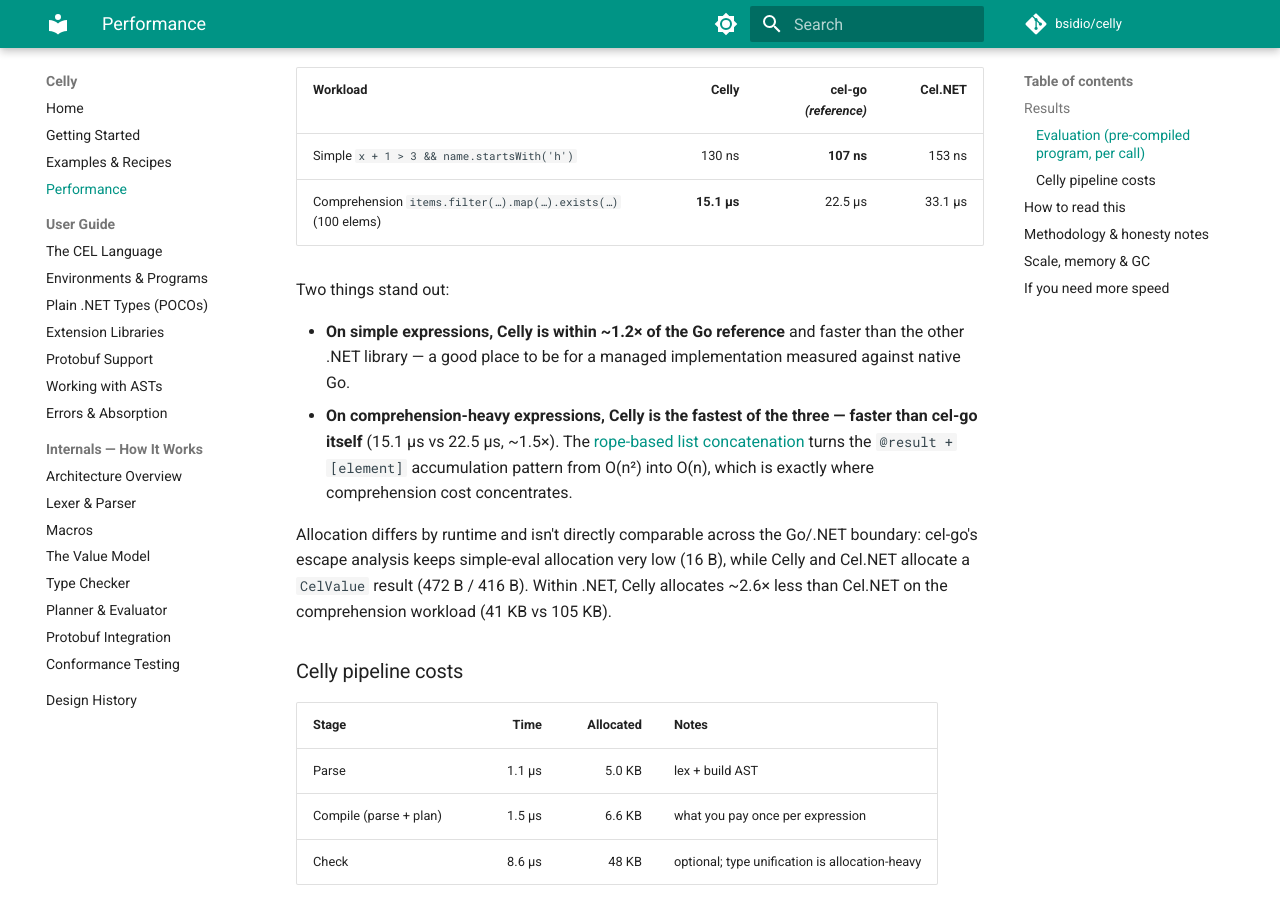
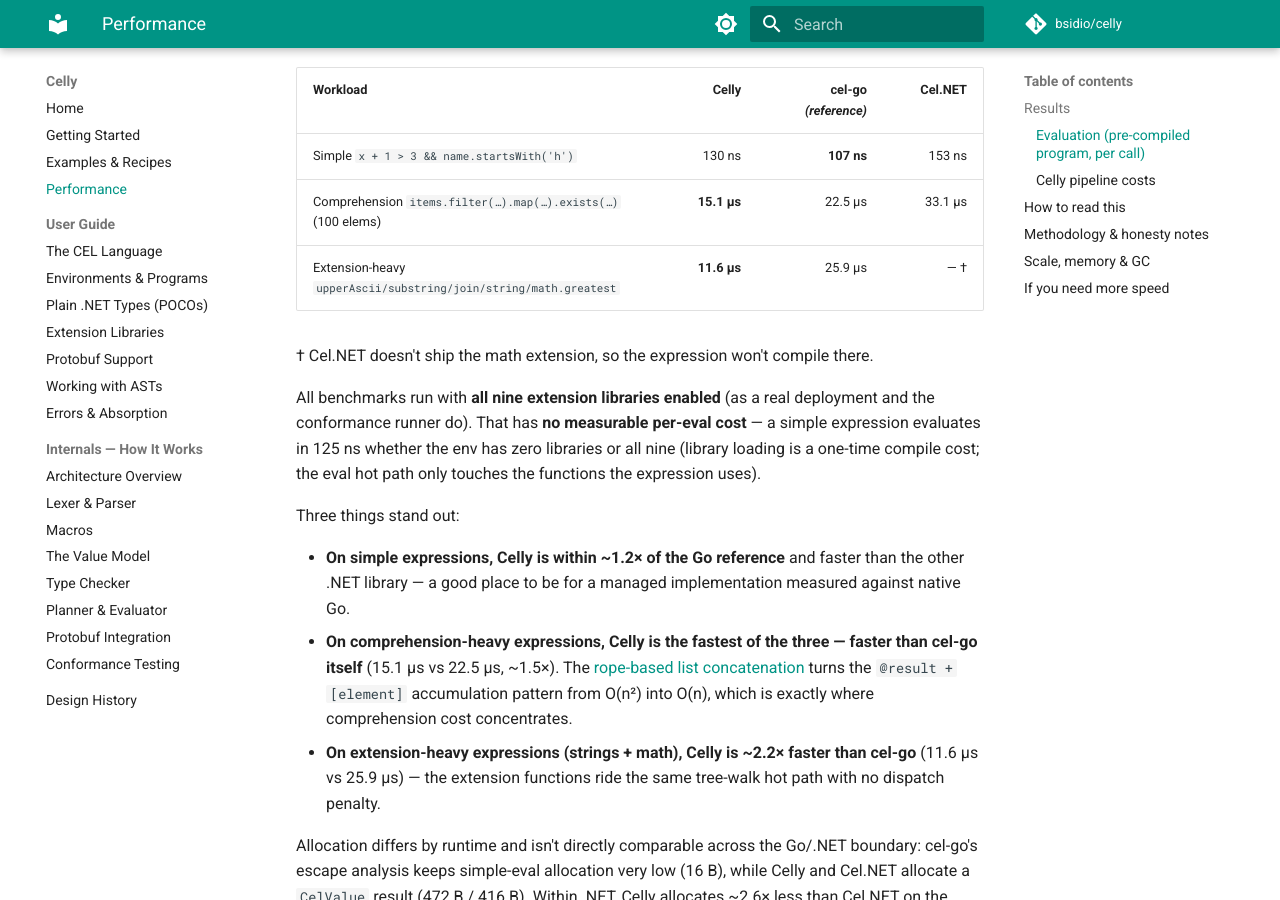
Before and after one commit to bsidio/celly, an MkDocs documentation site: the page built from docs/performance.md, in a window 1280 px wide and 900 px high, scrolled down 435 px. Built offline with MkDocs 1.6.1 and Material for MkDocs 9.7.7, drawn with Linux system fonts in a browser that asks for light colours; comment, search, counter and statistics services are not loaded.

Commit message:
bench: extension-heavy comparison + all-libraries-enabled
- Benchmarks now run with all 9 extension libraries enabled (as a real
  deployment / conformance runner does). Added an extension-heavy
  expression (strings + math) on both Celly and cel-go.
- Results: Celly 11.6us vs cel-go 25.9us (~2.2x faster) on the extension
  expression; enabling all 9 libraries has NO per-eval cost (simple eval
  125ns all-libs vs 128ns bare — library loading is one-time at compile).
- Performance docs updated with the extension row and the zero-overhead
  finding.

```diff
--- a/docs/performance.md
+++ b/docs/performance.md
@@ -17,8 +17,16 @@
 |---|--:|--:|--:|
 | Simple `x + 1 > 3 && name.startsWith('h')` | 130 ns | **107 ns** | 153 ns |
 | Comprehension `items.filter(…).map(…).exists(…)` (100 elems) | **15.1 µs** | 22.5 µs | 33.1 µs |
+| Extension-heavy `upperAscii/substring/join/string/math.greatest` | **11.6 µs** | 25.9 µs | — † |
 
-Two things stand out:
+† Cel.NET doesn't ship the math extension, so the expression won't compile there.
+
+All benchmarks run with **all nine extension libraries enabled** (as a real deployment and
+the conformance runner do). That has **no measurable per-eval cost** — a simple expression
+evaluates in 125 ns whether the env has zero libraries or all nine (library loading is a
+one-time compile cost; the eval hot path only touches the functions the expression uses).
+
+Three things stand out:
 
 - **On simple expressions, Celly is within ~1.2× of the Go reference** and faster than the
   other .NET library — a good place to be for a managed implementation measured against
@@ -27,6 +35,9 @@
   cel-go itself** (15.1 µs vs 22.5 µs, ~1.5×). The [rope-based list
   concatenation](internals/values.md) turns the `@result + [element]` accumulation pattern
   from O(n²) into O(n), which is exactly where comprehension cost concentrates.
+- **On extension-heavy expressions (strings + math), Celly is ~2.2× faster than cel-go**
+  (11.6 µs vs 25.9 µs) — the extension functions ride the same tree-walk hot path with no
+  dispatch penalty.
 
 Allocation differs by runtime and isn't directly comparable across the Go/.NET boundary:
 cel-go's escape analysis keeps simple-eval allocation very low (16 B), while Celly and
```
Also changed, not shown: 2 other files.
